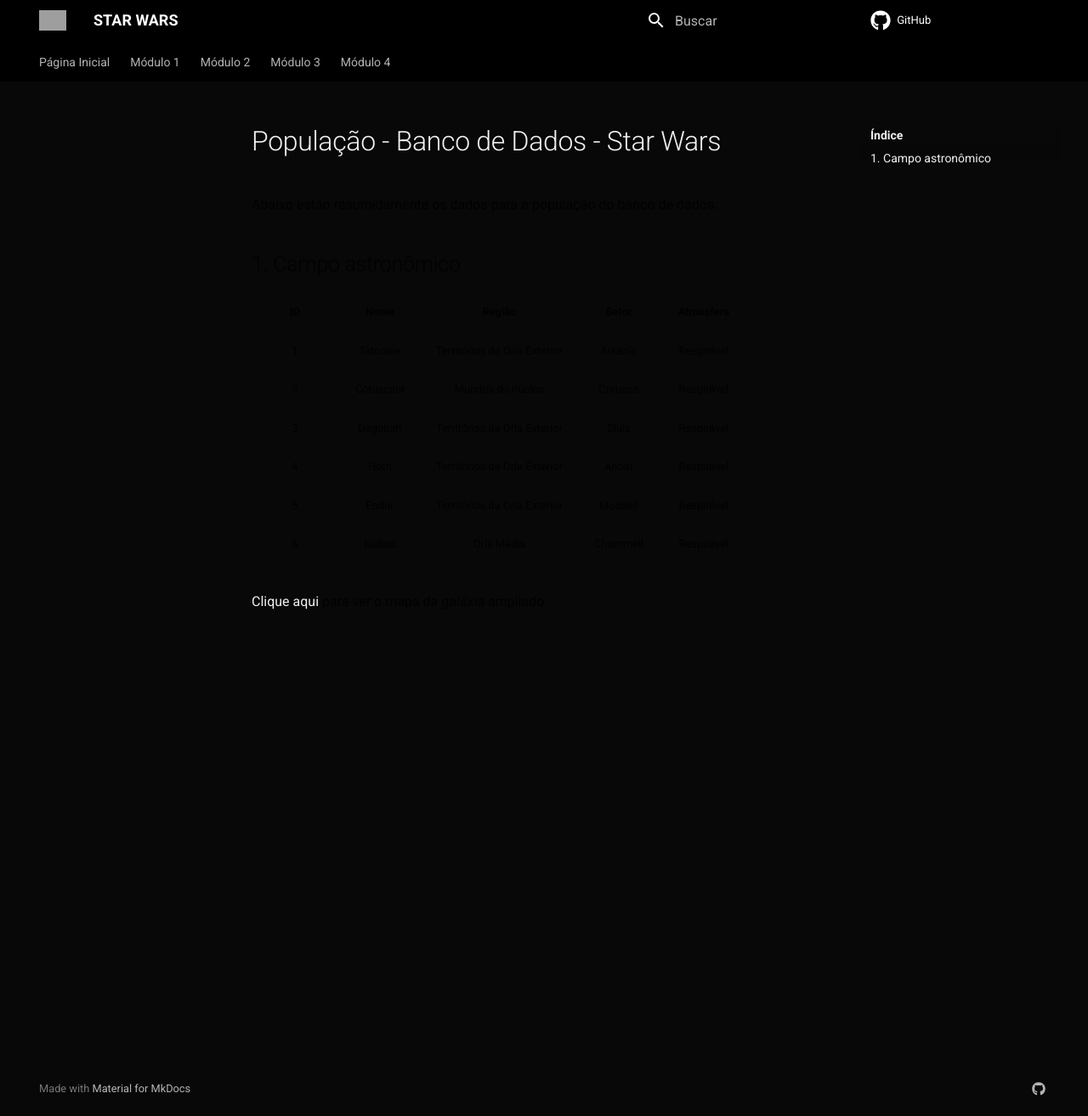
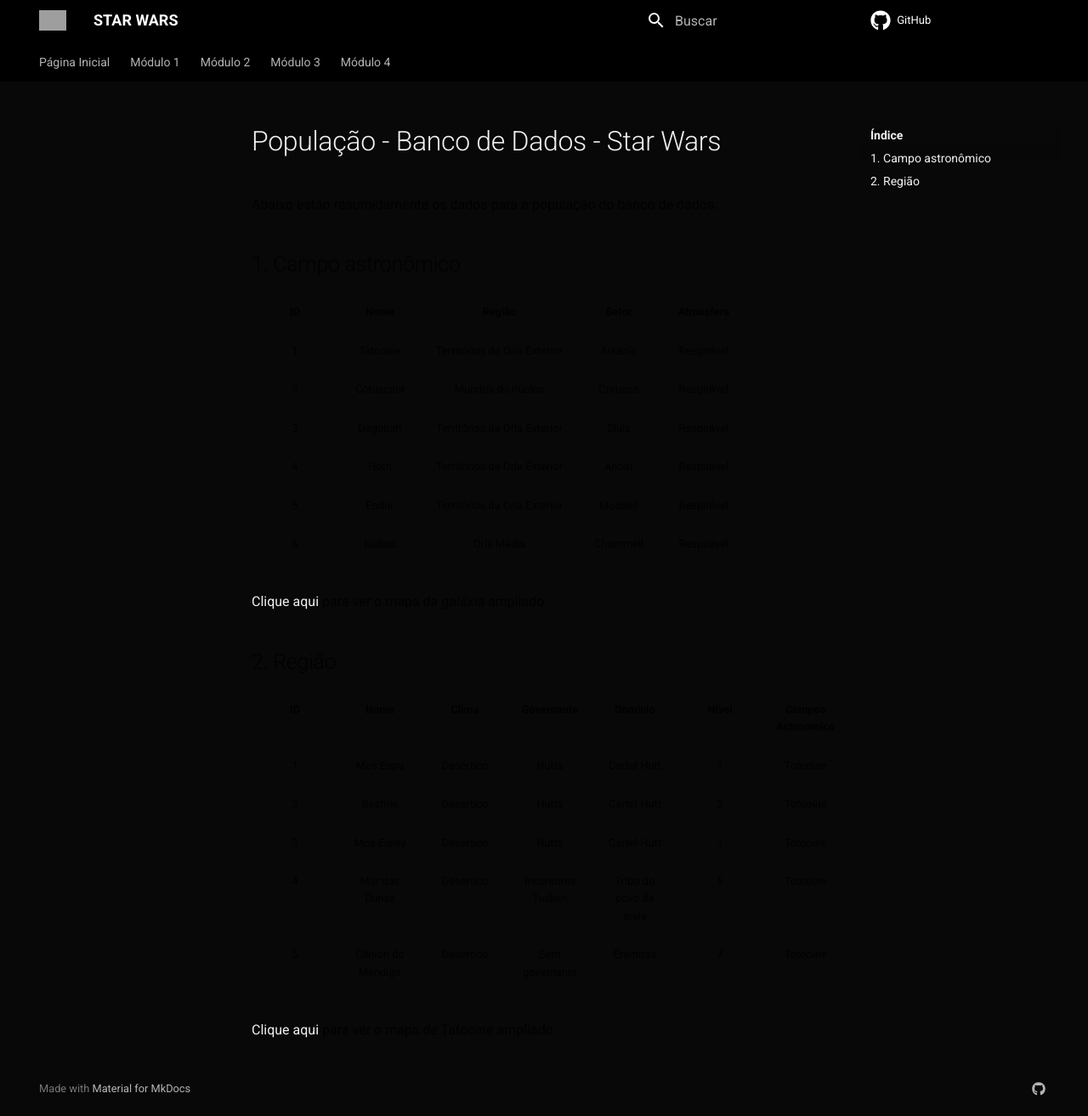
Before and after one commit to SBD1/Grupo02-starWars, an MkDocs documentation site: the page built from docs/modulo4/dados.md, in a window 1280 px wide and 1313 px high. Shown: the whole window at 85% size. Built offline with MkDocs 1.6.1 and Material for MkDocs 9.7.7, drawn with Linux system fonts in a browser that asks for light colours; comment, search, counter and statistics services are not loaded; grey boxes are pictures that could not be loaded.

Commit message:
Adição de algumas regiões de Tatooine

```diff
--- a/docs/modulo4/dados.md
+++ b/docs/modulo4/dados.md
@@ -14,3 +14,15 @@
 | 6 | Naboo | Orla Média | Chommell | Respirável |
 
 <a href="https://sbd1.github.io/Grupo02-starWars/assets/Canon_galaxy_map.jpg" target="_blank">Clique aqui</a> para ver o mapa da galáxia ampliado.
+
+## 2. Região
+
+| ID | Nome | Clima | Governante | Domínio | Nível | Campos Astonomico |
+| :-:| :-:  | :-:    | :-:   | :-: | :-: | :-: |
+| 1 | Mos Espa | Desértico | Hutts | Cartel Hutt | 1 | Totooine |
+| 2 | Bestine | Desértico | Hutts | Cartel Hutt | 2 | Totooine |
+| 3 | Mos Eisley | Desértico | Hutts | Cartel Hutt | 1 | Totooine |
+| 4 | Mar das Dunas | Desértico | Incursores Tusken | Tribo do povo da areia | 5 | Totooine |
+| 5 | Cânion do Mendigo | Desértico | Sem governante | Eremitas | 7 | Totooine |
+
+<a href="https://sbd1.github.io/Grupo02-starWars/assets/tatooine.jpg" target="_blank">Clique aqui</a> para ver o mapa de Tatooine ampliado.
```
Also changed, not shown: docs/assets/tatooine.jpg (added), 1 other file.
